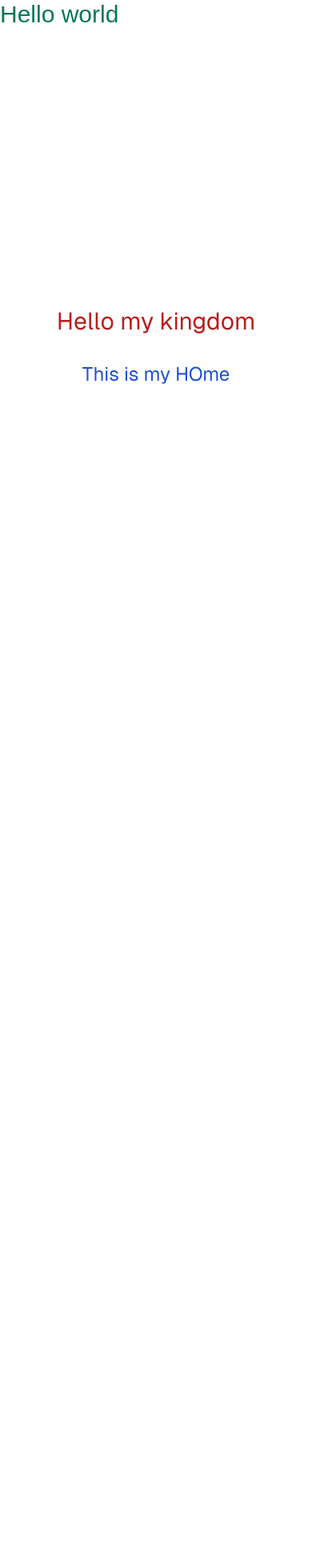
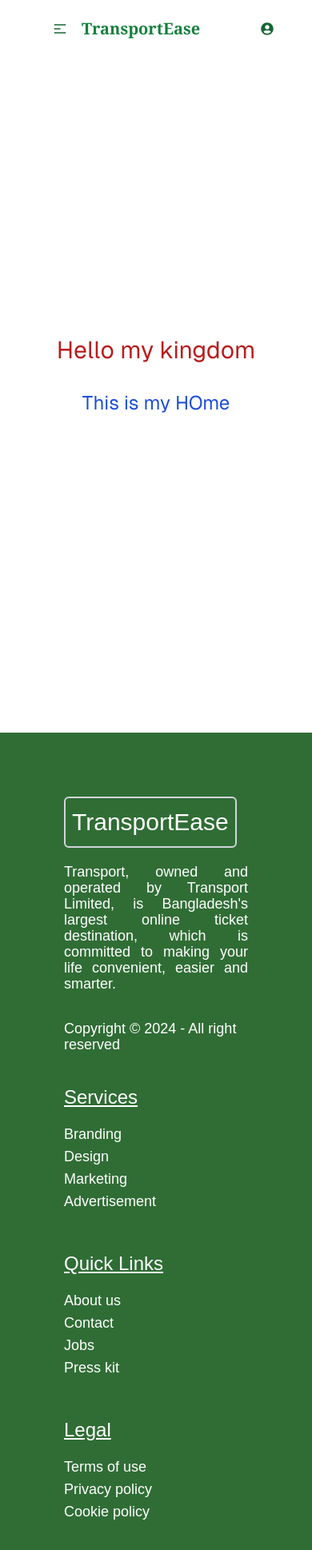
Before and after one commit to Monjurul-190629/Bus_Transport_Web, a Next.js app in the folder transport-app/: page / in a window 390 px wide. Shown: the top 1938 px of the page at 80% size. Before the commit the page ends 880 px from the top, so only its background shows below. Built offline with nearby package versions, Linux system fonts and the light colour scheme.

Commit message:
navbar and footer is completer

```diff
--- a/transport-app/package.json
+++ b/transport-app/package.json
@@ -11,7 +11,8 @@
   "dependencies": {
     "next": "15.0.3",
     "react": "19.0.0-rc-66855b96-20241106",
-    "react-dom": "19.0.0-rc-66855b96-20241106"
+    "react-dom": "19.0.0-rc-66855b96-20241106",
+    "react-icons": "^5.3.0"
   },
   "devDependencies": {
     "daisyui": "^4.12.14",
--- /dev/null
+++ b/transport-app/src/app/Component/Shared/Footer.jsx
@@ -0,0 +1,48 @@
+import React from 'react';
+
+const Footer = () => {
+    return (
+        <div>
+            <footer className="footer bg-[#306d35] text-white p-20">
+                <nav>
+                    <h6 className="text-3xl md:text-3xl border-2 border-gray-300 px-2 py-3 rounded-md ">TransportEase</h6>
+                    <p className='md:w-96 text-justify text-[18px] py-3'>
+                        Transport, owned and operated by Transport Limited, is Bangladesh's largest online ticket destination,
+                        which is committed to making your life convenient, easier and smarter.
+                    </p>
+                    <p className='text-[18px] mt-4 md:mt-4'>Copyright © {new Date().getFullYear()} - All right reserved</p>
+                </nav>
+                <nav>
+                    <h6 className="text-2xl underline">Services</h6>
+                    <div className='text-[18px] gap-2 flex flex-col py-3'>
+                        <a className="link link-hover">Branding</a>
+                        <a className="link link-hover">Design</a>
+                        <a className="link link-hover">Marketing</a>
+                        <a className="link link-hover">Advertisement</a>
+                    </div>
+                </nav>
+                <nav>
+                    <h6 className="text-2xl underline">Quick Links</h6>
+                    <div className='text-[18px] gap-2 flex flex-col py-3'>
+                        <a className="link link-hover">About us</a>
+                        <a className="link link-hover">Contact</a>
+                        <a className="link link-hover">Jobs</a>
+                        <a className="link link-hover">Press kit</a>
+                    </div>
+                </nav>
+                <nav>
+                    <h6 className="text-2xl underline">Legal</h6>
+                    <div className='text-[18px] gap-2 flex flex-col py-3'>
+                        <a className="link link-hover">Terms of use</a>
+                        <a className="link link-hover">Privacy policy</a>
+                        <a className="link link-hover">Cookie policy</a>
+                    </div>
+
+
+                </nav>
+            </footer>
+        </div>
+    );
+};
+
+export default Footer;
--- a/transport-app/src/app/Component/Shared/Navbar.jsx
+++ b/transport-app/src/app/Component/Shared/Navbar.jsx
@@ -1,9 +1,91 @@
-import React from 'react';
+"use client";
+
+import React, { useState } from "react";
+import Link from "next/link";
+import { FaUserCircle } from "react-icons/fa";
 
 const Navbar = () => {
+    const navLink = (
+        <>
+            <li>
+                <Link href="/">Home</Link>
+            </li>
+            <li>
+                <Link href="/detection">Detection</Link>
+            </li>
+        </>
+    );
+
+    const handleLogout = () => {
+        logOut()
+            .then(() => console.log("Log out successful"))
+            .catch((error) => console.log(error.message));
+    };
+
+    const [isHovered, setIsHovered] = useState(false);
+    const handleMouseEnter = () => setIsHovered(true);
+    const handleMouseLeave = () => setIsHovered(false);
+
     return (
-        <div>
-            <p className='text-3xl text-emerald-700'>Hello world</p>
+        <div className="mx-10 py-1 text-green-800">
+            <div className="navbar">
+                {/* Navbar Start */}
+                <div className="navbar-start">
+                    <div className="dropdown">
+                        <div
+                            tabIndex={0}
+                            role="button"
+                            className="btn btn-ghost lg:hidden"
+                        >
+                            <svg
+                                xmlns="http://www.w3.org/2000/svg"
+                                className="h-5 w-5"
+                                fill="none"
+                                viewBox="0 0 24 24"
+                                stroke="currentColor"
+                            >
+                                <path
+                                    strokeLinecap="round"
+                                    strokeLinejoin="round"
+                                    strokeWidth="2"
+                                    d="M4 6h16M4 12h8m-8 6h16"
+                                />
+                            </svg>
+                        </div>
+                        <ul
+                            tabIndex={0}
+                            className="menu menu-sm dropdown-content z-20 mt-3 shadow border-white border-2 rounded-box w-52"
+                        >
+                            <div>{navLink}</div>
+
+                        </ul>
+                    </div>
+                    <div className="flex lg:hidden justify-center items-center w-[200px]">
+
+                        <p className="text-xl md:text-xl text-green-700 font-bold font-serif">TransportEase</p>
+                    </div>
+                    <div className="hidden lg:flex justify-center items-center w-[200px]">
+                        <img
+                            src="https://clipartcraft.com/images/bus-clipart-green-4.png"
+                            className="w-16"
+                            alt="Logo"
+                        />
+                        <p className="text-xl ml-3 md:text-2xl font-bold font-serif text-green-700">TransportEase</p>
+                    </div>
+                </div>
+
+                {/* Navbar Center */}
+                <div className="navbar-center hidden lg:flex">
+                    <ul className="menu menu-horizontal px-5 py-2 items-center space-x-1">
+                        {navLink}
+                    </ul>
+                </div>
+
+                {/* Navbar End */}
+                <div className="navbar-end">
+                    <FaUserCircle />
+                </div>
+            </div>
         </div>
     );
 };
--- a/transport-app/src/app/layout.js
+++ b/transport-app/src/app/layout.js
@@ -1,6 +1,7 @@
 import localFont from "next/font/local";
 import "./globals.css";
 import Navbar from "./Component/Shared/Navbar";
+import Footer from "./Component/Shared/Footer";
 
 const geistSans = localFont({
   src: "./fonts/GeistVF.woff",
@@ -26,6 +27,7 @@ export default function RootLayout({ children }) {
       >
         <Navbar></Navbar>
         {children}
+        <Footer></Footer>
       </body>
     </html>
   );
```
Also changed, not shown: 1 other file (tests, documents, lock files or other folders).
